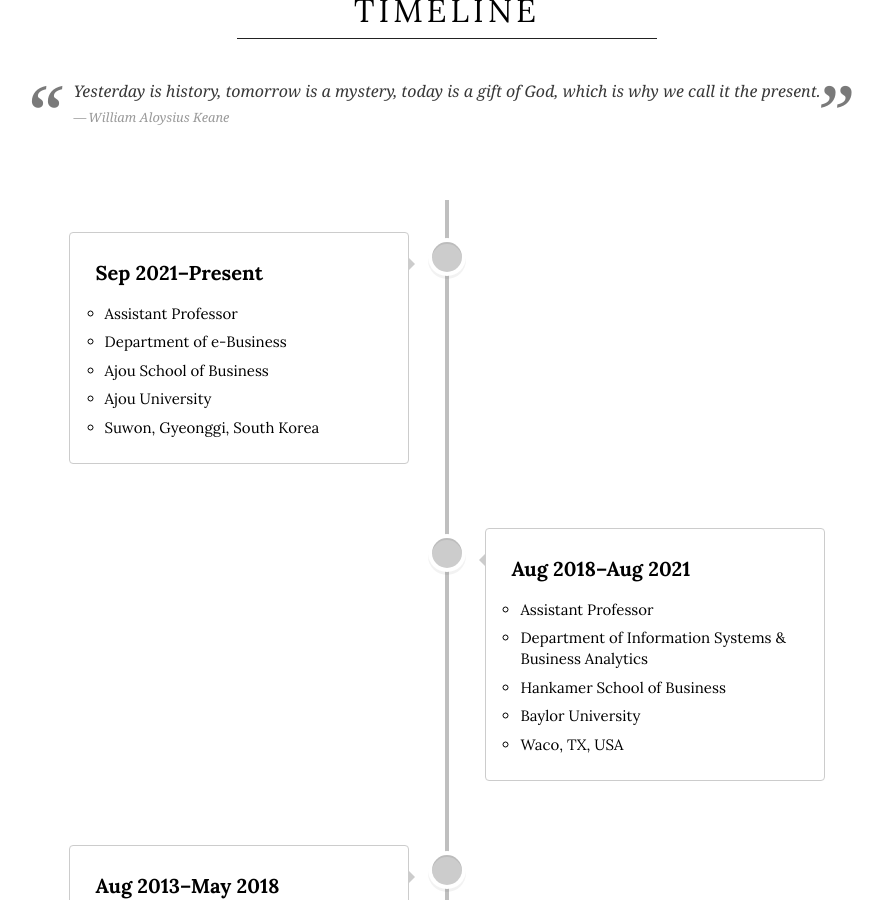
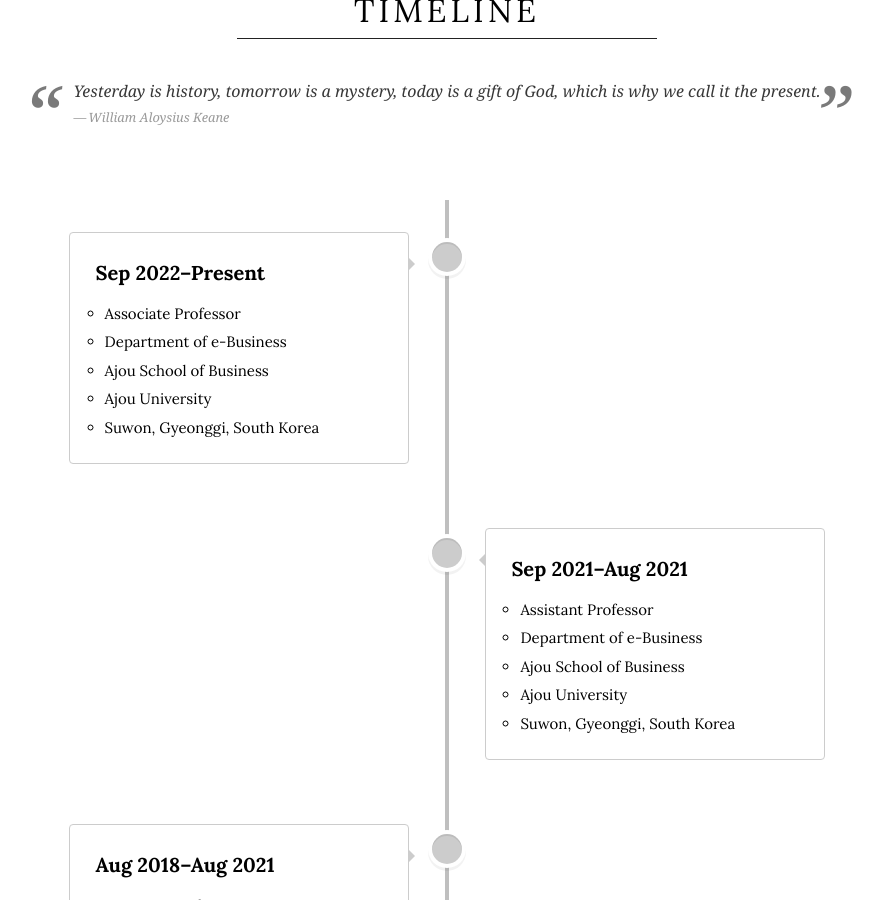
Before and after one commit to istaehun/taehun, a Jekyll site: the page built from timeline.html, in a window 1280 px wide and 900 px high, scrolled down 397 px. Shown: the whole window, without its empty margins (193-1076 px from the left). Built offline with Jekyll 4.4.1, drawn with Linux system fonts in a browser that asks for light colours; nearby versions of some CDN libraries.

Commit message:
Update timeline.yml

```diff
--- a/_data/timeline.yml
+++ b/_data/timeline.yml
@@ -1,6 +1,16 @@
 -
   date: ""
-  title: "Sep 2021–Present"
+  title: "Sep 2022–Present"
+  text-list:
+    - "Associate Professor"
+    - "Department of e-Business"
+    - "Ajou School of Business"
+    - "Ajou University"
+    - "Suwon, Gyeonggi, South Korea"
+  image-list:
+-
+  date: ""
+  title: "Sep 2021–Aug 2021"
   text-list:
     - "Assistant Professor"
     - "Department of e-Business"
```
